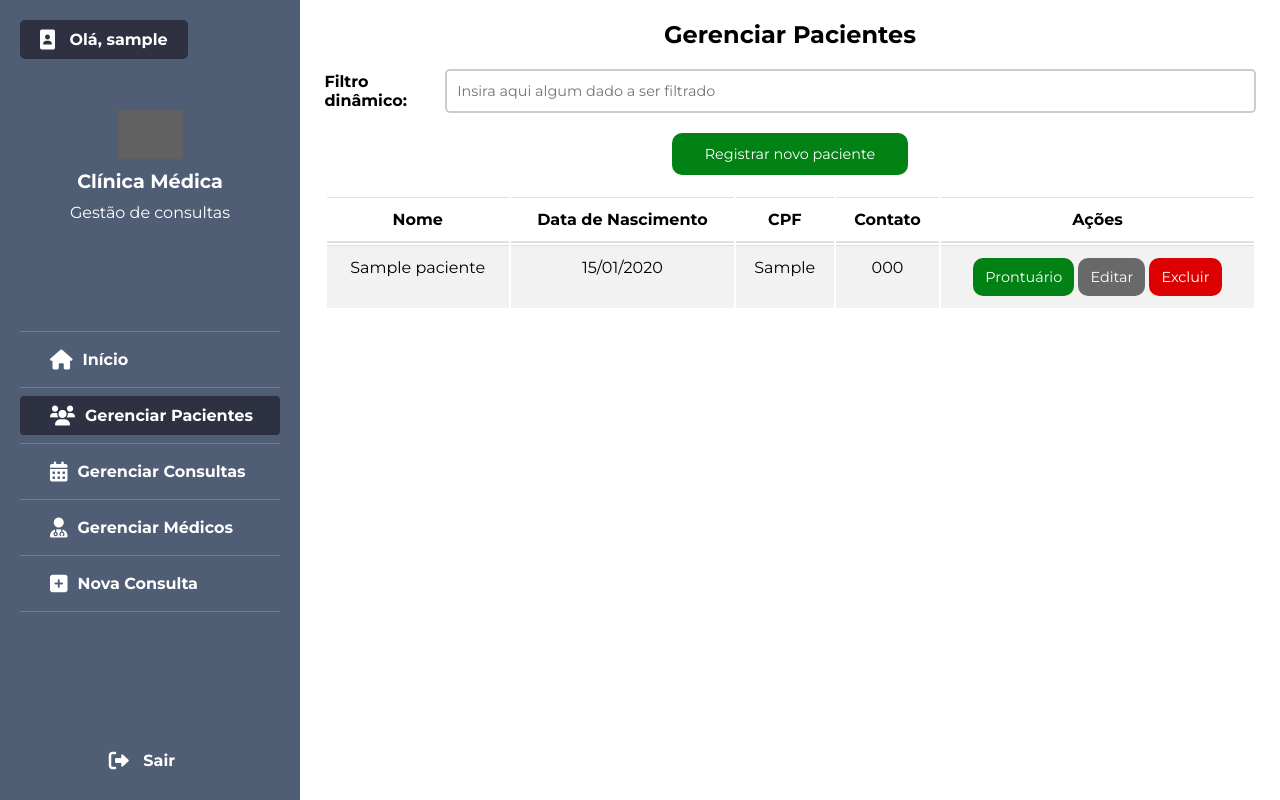
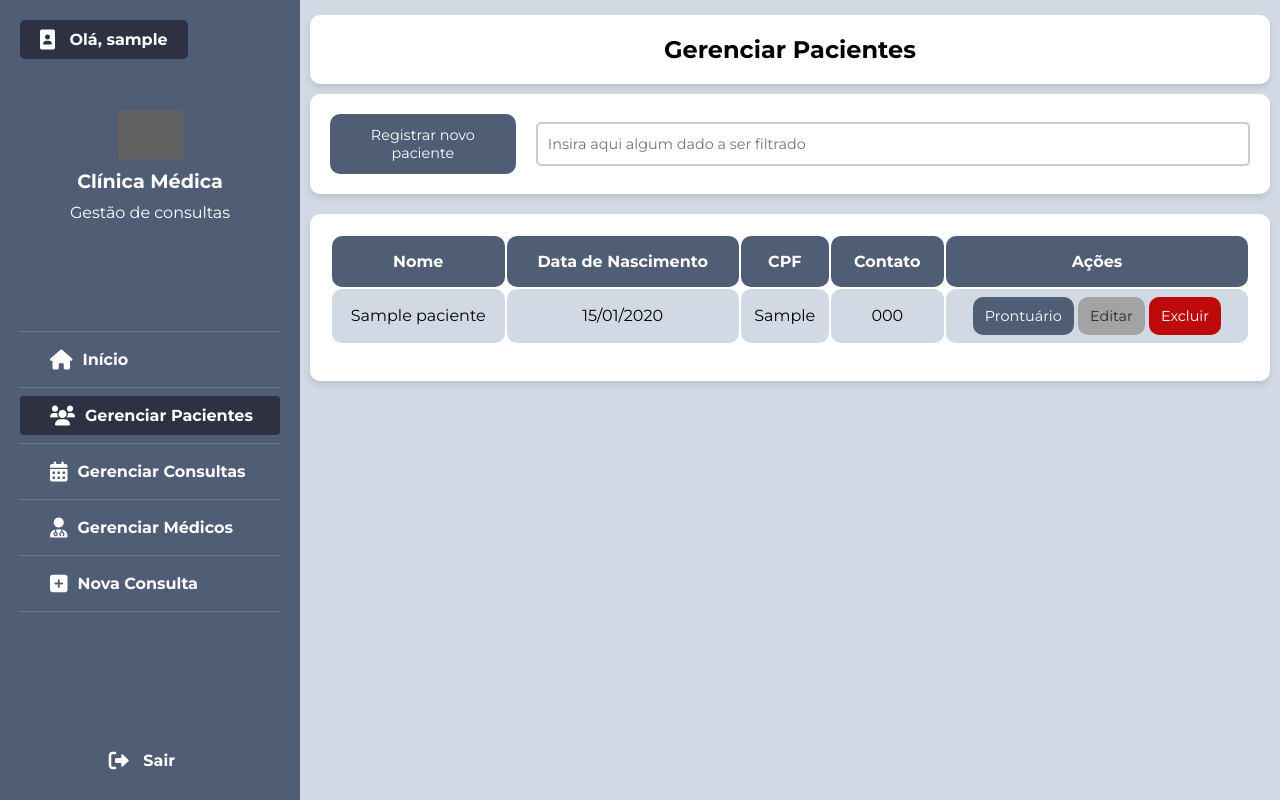
Before and after one commit to erickallanss/gestaoclinica, a Django app: page /gerenciarpacientes/ in a window 1280 px wide. Run offline with Django 4.2, Linux system fonts and the light colour scheme; a user stored in the database is signed in; tables that the repository leaves empty hold one stand-in row (values such as "Sample post"); grey boxes are pictures that could not be loaded.

Commit message:
feat: change style of gerenciar pacientes page

```diff
--- a/gestaoclinica/templates/base.html
+++ b/gestaoclinica/templates/base.html
@@ -11,10 +11,11 @@
 
       * {
         font-family: 'Montserrat', sans-serif;
+        text-decoration: none;
+        color: inherit;
       }
 
         body {
-          font-family: Arial, sans-serif;
           margin: 0;
           padding: 0;
           display: flex;
@@ -106,6 +107,8 @@
           justify-content: center;
           width: 100%;
           margin-left: 300px;
+          background-color: var(--ter-bg-color);
+          min-height: 100vh;
         }
 
         .line {
--- a/gestaoclinica/templates/gerenciar_pacientes.html
+++ b/gestaoclinica/templates/gerenciar_pacientes.html
@@ -1,18 +1,25 @@
 {% extends 'base.html' %}
 
 {% block content %}
-<div class="tablepacientes" style="width: 95%">
+<div class="tablepacientes" style="width: 100%">
     <div class="row">
         <div class="col-md-9">
-            <h2 style="text-align: center;">Gerenciar Pacientes</h2>
-            <div class="divfiltro"><strong>Filtro dinâmico:</strong>
-                <input type="text" id="filtro-pacientes" class="form-control filtro"
-                    placeholder="Insira aqui algum dado a ser filtrado" />
+            <div class="upper-panel">
+                <div class="header-title">
+                    <h2 style="text-align: center;">Gerenciar Pacientes</h2>
+                </div>
+                <div class="filter-div">
+                    <div class="addpaciente btn btn-novopaciente">
+                        <a class="buttonaddpacient" href="{% url 'novo_paciente' %}">
+                            Registrar novo paciente
+                        </a>
+                    </div>
+                    <input type="text" id="filtro-pacientes" class="form-control filtro"
+                        placeholder="Insira aqui algum dado a ser filtrado" />
+                </div>
             </div>
-            <center>
-            <div class="addpaciente btn btn-novopaciente"><a class="linkbutton" href="{% url 'novo_paciente' %}">Registrar novo paciente</a></div>
-            </center>
-            <div class="table-responsive">
+
+            <div class="table-content">
                 <table class="table table-striped table-hover">
                     <thead class="thead-dark">
                         <tr>
@@ -26,14 +33,17 @@
                     <tbody>
                         {% for paciente in pacientes %}
                         <tr>
-                            <td>{{ paciente.nome }}</td>
+                            <td><a href="">{{ paciente.nome }}</a></td>
                             <td>{{ paciente.data_nascimento|date:"d/m/Y" }}</td>
                             <td>{{ paciente.cpf }}</td>
                             <td>{{ paciente.numero_telefone }}</td>
                             <td>
-                                <a href="{% url 'prontuario_paciente' paciente.id %}" class="btn btn-prontuario btn-sm">Prontuário</a>
-                                <a href="{% url 'editar_paciente' paciente.id %}" class="btn btn-editar btn-sm">Editar</a>
-                                <a class="btn btn-excluir btn-sm" href="{% url 'excluir_paciente' paciente.id %}" onclick="return confirm('Tem certeza de que deseja excluir o paciente {{ paciente.nome }}?')">Excluir</a>
+                                <a href="{% url 'prontuario_paciente' paciente.id %}"
+                                    class="btn btn-prontuario btn-sm">Prontuário</a>
+                                <a href="{% url 'editar_paciente' paciente.id %}"
+                                    class="btn btn-editar btn-sm">Editar</a>
+                                <a class="btn btn-excluir btn-sm" href="{% url 'excluir_paciente' paciente.id %}"
+                                    onclick="return confirm('Tem certeza de que deseja excluir o paciente {{ paciente.nome }}?')">Excluir</a>
                             </td>
                         </tr>
                         {% endfor %}
@@ -44,35 +54,80 @@
     </div>
 </div>
 <style>
-    .divfiltro {
+    .upper-panel {
         display: flex;
+        align-items: center;
         justify-content: center;
+        flex-direction: column;
+    }
+
+    .header-title {
+        background-color: #FFF;
+        color: #000;
+        width: calc(98% - 40px);
+        display: flex;
         align-items: center;
+        justify-content: center;
+        margin-top: 15px;
+        margin-left: auto;
+        margin-right: auto;
+        border-radius: 10px;
+        margin-bottom: 10px;
+        box-shadow: 0 4px 6px rgba(0, 0, 0, 0.1);
+        padding-left: 20px;
+        padding-right: 20px;
+    }
+
+    .filter-div {
+        background-color: #FFF;
+        color: #000;
+        width: calc(98% - 40px);
+        display: flex;
+        align-items: center;
+        justify-content: center;
+        margin-left: auto;
+        margin-right: auto;
+        border-radius: 10px;
         margin-bottom: 20px;
-        margin-top: 20px;
+        box-shadow: 0 4px 6px rgba(0, 0, 0, 0.1);
+        padding: 20px;
+        gap: 10px;
     }
 
     .table {
         width: 100%;
         max-width: 100%;
         margin-bottom: 1rem;
-        background-color: transparent;
     }
 
-    .table th,
+    .table-content {
+        background-color: #FFF;
+        color: #000;
+        width: calc(98% - 40px);
+        display: flex;
+        align-items: center;
+        justify-content: center;
+        margin-left: auto;
+        margin-right: auto;
+        border-radius: 10px;
+        margin-bottom: 20px;
+        box-shadow: 0 4px 6px rgba(0, 0, 0, 0.1);
+        padding: 20px;
+        gap: 10px;
+    }
+
     .table td {
-        padding: 0.75rem;
-        vertical-align: top;
-        border-top: 1px solid #dee2e6;
+        padding: 0.5rem;
+        vertical-align: center;
+        margin: 0;
     }
 
     .table thead th {
         vertical-align: bottom;
-        border-bottom: 2px solid #dee2e6;
-    }
-
-    .table tbody+tbody {
-        border-top: 2px solid #dee2e6;
+        background-color: var(--main-bg-color);
+        border-radius: 10px;
+        color: #FFF;
+        padding: 1rem;
     }
 
     .table-sm th,
@@ -80,26 +135,21 @@
         padding: 0.3rem;
     }
 
-    .table-bordered {
-        border: 1px solid #dee2e6;
-    }
-
-    .table-bordered th,
-    .table-bordered td {
-        border: 1px solid #dee2e6;
-    }
-
     .table-bordered thead th,
     .table-bordered thead td {
         border-bottom-width: 2px;
     }
 
-    .table-striped tbody tr:nth-of-type(odd) {
-        background-color: rgba(0, 0, 0, 0.05);
+    tbody tr {
+        background-color: var(--ter-bg-color);
     }
 
     .table-hover tbody tr:hover {
-        background-color: rgba(0, 0, 0, 0.075);
+        background-color: #4f5d75ae;
+    }
+
+    td {
+        border-radius: 10px;
     }
 
     .filtro {
@@ -123,47 +173,45 @@
     }
 
     .btn-prontuario {
-        background-color:#028214;
+        background-color: var(--main-bg-color);
     }
 
     .btn-prontuario:hover {
-        background-color:#00580c;
+        background-color: var(--sec-bg-color);
     }
 
     .btn-editar {
-        background-color:#696969;
+        background-color: #a3a3a3;
+        color: #2c2c2c;
     }
 
     .btn-editar:hover {
-        background-color:#494949;
+        background-color: #767676;
+        color: #FFF;
     }
 
     .btn-excluir {
-        background-color:#DD0000;
+        background-color: #bd0909;
     }
 
     .btn-excluir:hover {
-        background-color:#8f0000;
-    }
-
-    .addpaciente {
-        margin-bottom: 20px;
+        background-color: #8f0000;
     }
 
     .btn-novopaciente {
         padding: 12px 18px;
         width: 200px;
-        background-color:#028214;
+        background-color: var(--main-bg-color);
         text-align: center;
         margin-left: auto;
         margin-right: auto;
     }
 
     .btn-novopaciente:hover {
-        background-color: #00580c;
+        background-color: var(--sec-bg-color);
     }
 
-    .linkbutton {
+    .buttonaddpacient {
         text-decoration: none;
         color: #FFF;
     }
```
